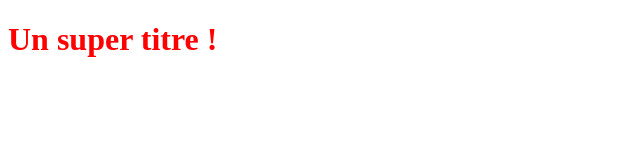
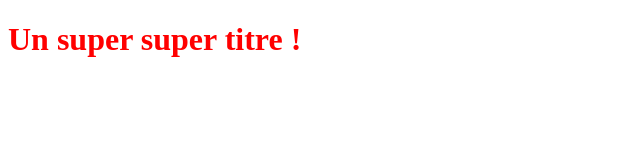
Before and after one commit to EasyInstallSecure/EasyInstallSecure, a plain HTML site: page index.html in a window 1280 px wide. Shown: the whole page, without its empty margins (0-640 px from the left). Drawn offline with Linux system fonts and the light colour scheme.

Commit message:
Update index.html
changement dans le titre

```diff
--- a/index.html
+++ b/index.html
@@ -5,6 +5,6 @@
    <link rel="stylesheet" type="text/css" href="styles.css">
 </head>
 <body>
-   <h1>Un super titre !</h1>
+   <h1>Un super super titre !</h1>
 </body>
 </html>
```
